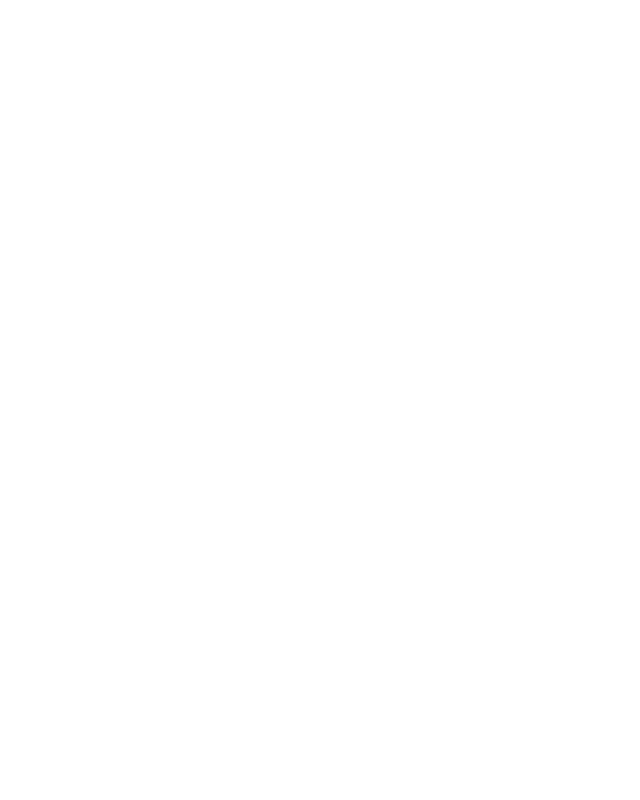
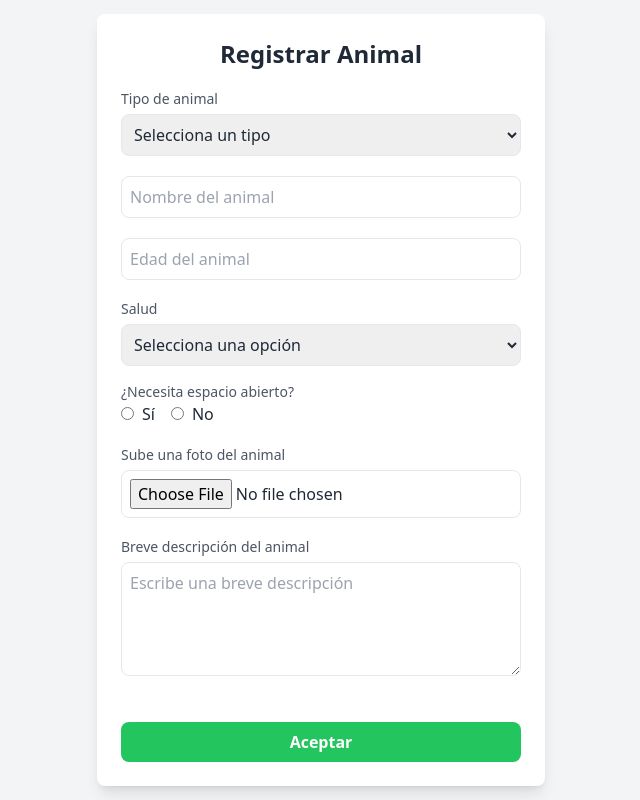
Before and after one commit to abicelaya/adopt-match, a React (Vite) app: page /register-animal in a window 1280 px wide. Before the commit this address had no page. Shown: the whole page, without its empty margins (319-959 px from the left). Built offline with nearby package versions, Linux system fonts and the light colour scheme.

Commit message:
crear paginas de regitros

```diff
--- a/src/App.jsx
+++ b/src/App.jsx
@@ -4,6 +4,9 @@
 import Home from './pages/Home/Home';
 import Register from './pages/Register/Register';
 import Login from './pages/Login/Login';
+import RegisterProtective from './pages/RegisterProtective/RegisterProtective';
+import RegisterAdopter from './pages/RegisterAdopter/RegisterAdopter';
+import RegisterAnimal from './pages/RegisterAnimal/RegisterAnimal';
 
 const App = () => {
   return (
@@ -13,6 +16,9 @@
         <Route path="/" element={<Welcome />} />
         <Route path="/register" element={<Register />} />
         <Route path="/login" element={<Login />} />
+        <Route path="/register-protective" element={<RegisterProtective />} />
+        <Route path="/register-adopter" element={<RegisterAdopter />} />
+        <Route path="/register-animal" element={<RegisterAnimal />} />
       </Routes>
     </Router>
   );
--- a/src/pages/Register/Register.jsx
+++ b/src/pages/Register/Register.jsx
@@ -1,15 +1,31 @@
-import React from 'react';
-import { Link } from 'react-router-dom';
+import React from "react";
+import { Link, useNavigate } from "react-router-dom";
 
 const Register = () => {
+  const navigate = useNavigate();
+
+  const handleProtectoraClick = () => {
+    navigate("/register-protective");
+  };
+
+  const handleAdoptarClick = () => {
+    navigate("/register-adopter");
+  };
+
   return (
     <div className="flex flex-col items-center justify-center h-screen bg-gray-100 p-4">
       <h1 className="text-3xl font-bold mb-6">Elige tu perfil</h1>
       <div className="flex flex-col space-y-4 w-full max-w-md">
-        <button className="bg-green-500 hover:bg-green-600 text-white font-semibold py-3 rounded-lg transition duration-200">
+        <button
+          onClick={handleProtectoraClick}
+          className="bg-green-500 hover:bg-green-600 text-white font-semibold py-3 rounded-lg transition duration-200"
+        >
           Soy una protectora
         </button>
-        <button className="bg-green-500 hover:bg-green-600 text-white font-semibold py-3 rounded-lg transition duration-200">
+        <button
+          onClick={handleAdoptarClick}
+          className="bg-green-500 hover:bg-green-600 text-white font-semibold py-3 rounded-lg transition duration-200"
+        >
           Quiero adoptar
         </button>
       </div>
--- /dev/null
+++ b/src/pages/RegisterAdopter/RegisterAdopter.jsx
@@ -0,0 +1,59 @@
+import React from 'react';
+
+const RegisterAdopter = () => {
+  return (
+    <div className="flex flex-col items-center justify-center h-screen bg-gray-100 p-4">
+      <h1 className="text-3xl font-bold mb-6">Adoptante - Información personal</h1>
+      <div className="bg-white shadow-lg rounded-lg p-6 w-full max-w-md space-y-4">
+        <input
+          type="text"
+          placeholder="Nombre completo"
+          className="border border-gray-300 rounded-lg p-2 w-full"
+        />
+        <input
+          type="tel"
+          placeholder="Teléfono"
+          className="border border-gray-300 rounded-lg p-2 w-full"
+        />
+        <input
+          type="email"
+          placeholder="Email"
+          className="border border-gray-300 rounded-lg p-2 w-full"
+        />
+        <input
+          type="password"
+          placeholder="Contraseña"
+          className="border border-gray-300 rounded-lg p-2 w-full"
+        />
+
+        <h2 className="text-lg font-semibold mt-4">¿Tienes animales en casa?</h2>
+        <div className="flex space-x-4 mb-4">
+          <button className="bg-green-500 hover:bg-green-600 text-white font-semibold py-2 rounded-lg transition duration-200 w-full">
+            Perro
+          </button>
+          <button className="bg-green-500 hover:bg-green-600 text-white font-semibold py-2 rounded-lg transition duration-200 w-full">
+            Gato
+          </button>
+        </div>
+
+        <h2 className="text-lg font-semibold">Características del hogar</h2>
+        <div className="flex space-x-4 mb-4">
+          <button className="bg-green-500 hover:bg-green-600 text-white font-semibold py-2 rounded-lg transition duration-200 w-full">
+            Terraza
+          </button>
+          <button className="bg-green-500 hover:bg-green-600 text-white font-semibold py-2 rounded-lg transition duration-200 w-full">
+            Balcón
+          </button>
+        </div>
+
+        <button
+          className="bg-green-500 hover:bg-green-600 text-white font-semibold py-2 rounded-lg transition duration-200 w-full"
+        >
+          Aceptar
+        </button>
+      </div>
+    </div>
+  );
+};
+
+export default RegisterAdopter;
--- /dev/null
+++ b/src/pages/RegisterAnimal/RegisterAnimal.jsx
@@ -0,0 +1,92 @@
+import React from 'react';
+
+const RegisterAnimal = () => {
+  return (
+    <div className="flex flex-col items-center justify-center h-screen bg-gray-100 p-4">
+      <div className="bg-white shadow-lg rounded-lg p-6 w-full max-w-md">
+        <h1 className="text-2xl font-bold text-center mb-4">Registrar Animal</h1>
+
+        <form>
+          <div className="mb-4">
+            <label className="text-sm text-gray-600" htmlFor="animalType">Tipo de animal</label>
+            <select id="animalType" className="mt-1 p-2 w-full border rounded-lg">
+              <option value="">Selecciona un tipo</option>
+              <option value="perro">Perro</option>
+              <option value="gato">Gato</option>
+            </select>
+          </div>
+
+          <div className="mb-4">
+            <input
+              type="text"
+              id="animalName"
+              placeholder="Nombre del animal"
+              className="mt-1 p-2 w-full border rounded-lg"
+            />
+          </div>
+
+          <div className="mb-4">
+            <input
+              type="number"
+              id="animalAge"
+              placeholder="Edad del animal"
+              className="mt-1 p-2 w-full border rounded-lg"
+            />
+          </div>
+
+          <div className="mb-4">
+            <label className="text-sm text-gray-600" htmlFor="animalHealth">Salud</label>
+            <select id="animalHealth" className="mt-1 p-2 w-full border rounded-lg">
+              <option value="">Selecciona una opción</option>
+              <option value="esterilizado">Esterilizado</option>
+              <option value="VIF">VIF</option>
+              <option value="VLFe">VLFe</option>
+            </select>
+          </div>
+
+          <div className="mb-4">
+            <p className="text-sm text-gray-600">¿Necesita espacio abierto?</p>
+            <div className="flex space-x-4">
+              <label>
+                <input type="radio" name="space" value="si" className="mr-2" />
+                Sí
+              </label>
+              <label>
+                <input type="radio" name="space" value="no" className="mr-2" />
+                No
+              </label>
+            </div>
+          </div>
+
+          <div className="mb-4">
+            <label className="text-sm text-gray-600" htmlFor="animalPhoto">Sube una foto del animal</label>
+            <input
+              type="file"
+              id="animalPhoto"
+              className="mt-1 p-2 w-full border rounded-lg"
+            />
+          </div>
+
+          <div className="mb-4">
+            <label className="text-sm text-gray-600" htmlFor="animalDescription">Breve descripción del animal</label>
+            <textarea
+              id="animalDescription"
+              rows="4"
+              placeholder="Escribe una breve descripción"
+              className="mt-1 p-2 w-full border rounded-lg"
+            />
+          </div>
+
+          <button
+            type="submit"
+            className="mt-6 w-full bg-green-500 hover:bg-green-600 text-white font-semibold py-2 rounded-lg transition duration-200"
+          >
+            Aceptar
+          </button>
+        </form>
+      </div>
+    </div>
+  );
+};
+
+export default RegisterAnimal;
--- /dev/null
+++ b/src/pages/RegisterProtective/RegisterProtective.jsx
@@ -0,0 +1,76 @@
+import React from 'react';
+
+const RegisterProtective = () => {
+  return (
+    <div className="flex flex-col items-center justify-center h-screen bg-gray-100 p-4">
+      <div className="bg-white shadow-lg rounded-lg p-6 w-full max-w-md">
+        <h1 className="text-2xl font-bold text-center mb-4">Protectora</h1>
+
+        <form>
+          <div className="mb-4">
+            <input
+              type="text"
+              id="fullName"
+              placeholder="Ingresa tu nombre completo"
+              className="mt-1 p-2 w-full border rounded-lg"
+            />
+          </div>
+
+          <div className="mb-4">
+            <input
+              type="tel"
+              id="phone"
+              placeholder="Ingresa tu teléfono"
+              className="mt-1 p-2 w-full border rounded-lg"
+            />
+          </div>
+
+          <div className="mb-4">
+            <input
+              type="text"
+              id="location"
+              placeholder="Ingresa tu ubicación"
+              className="mt-1 p-2 w-full border rounded-lg"
+            />
+          </div>
+
+          <div className="mb-4">
+            <input
+              type="text"
+              id="registrationNumber"
+              placeholder="Ingresa tu número de registro"
+              className="mt-1 p-2 w-full border rounded-lg"
+            />
+          </div>
+
+          <div className="mb-4">
+            <input
+              type="email"
+              id="email"
+              placeholder="Ingresa tu email"
+              className="mt-1 p-2 w-full border rounded-lg"
+            />
+          </div>
+
+          <div className="mb-4">
+            <input
+              type="password"
+              id="password"
+              placeholder="Ingresa tu contraseña"
+              className="mt-1 p-2 w-full border rounded-lg"
+            />
+          </div>
+
+          <button
+            type="submit"
+            className="mt-6 w-full bg-green-500 hover:bg-green-600 text-white font-semibold py-2 rounded-lg transition duration-200"
+          >
+            Registrarse
+          </button>
+        </form>
+      </div>
+    </div>
+  );
+};
+
+export default RegisterProtective;
```
